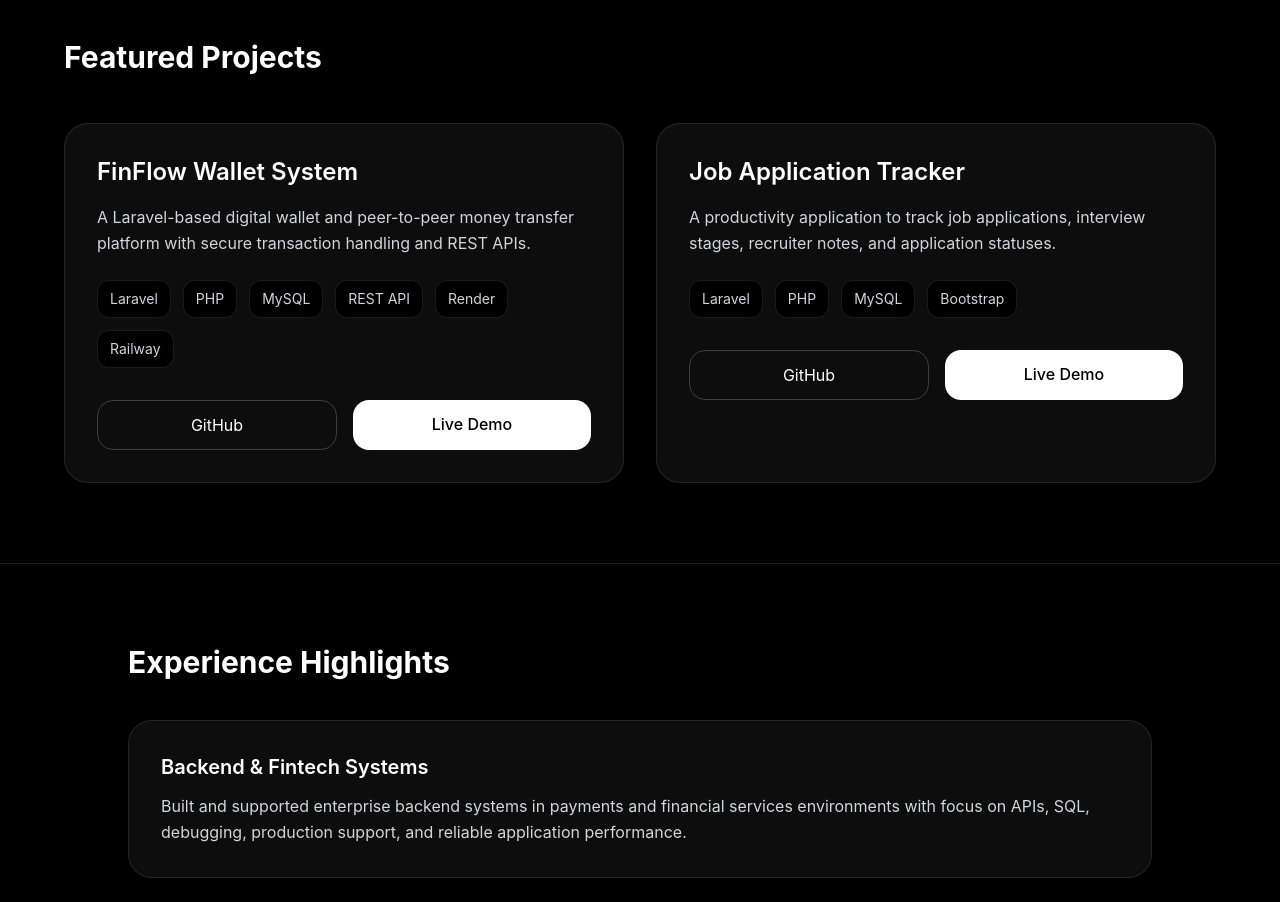
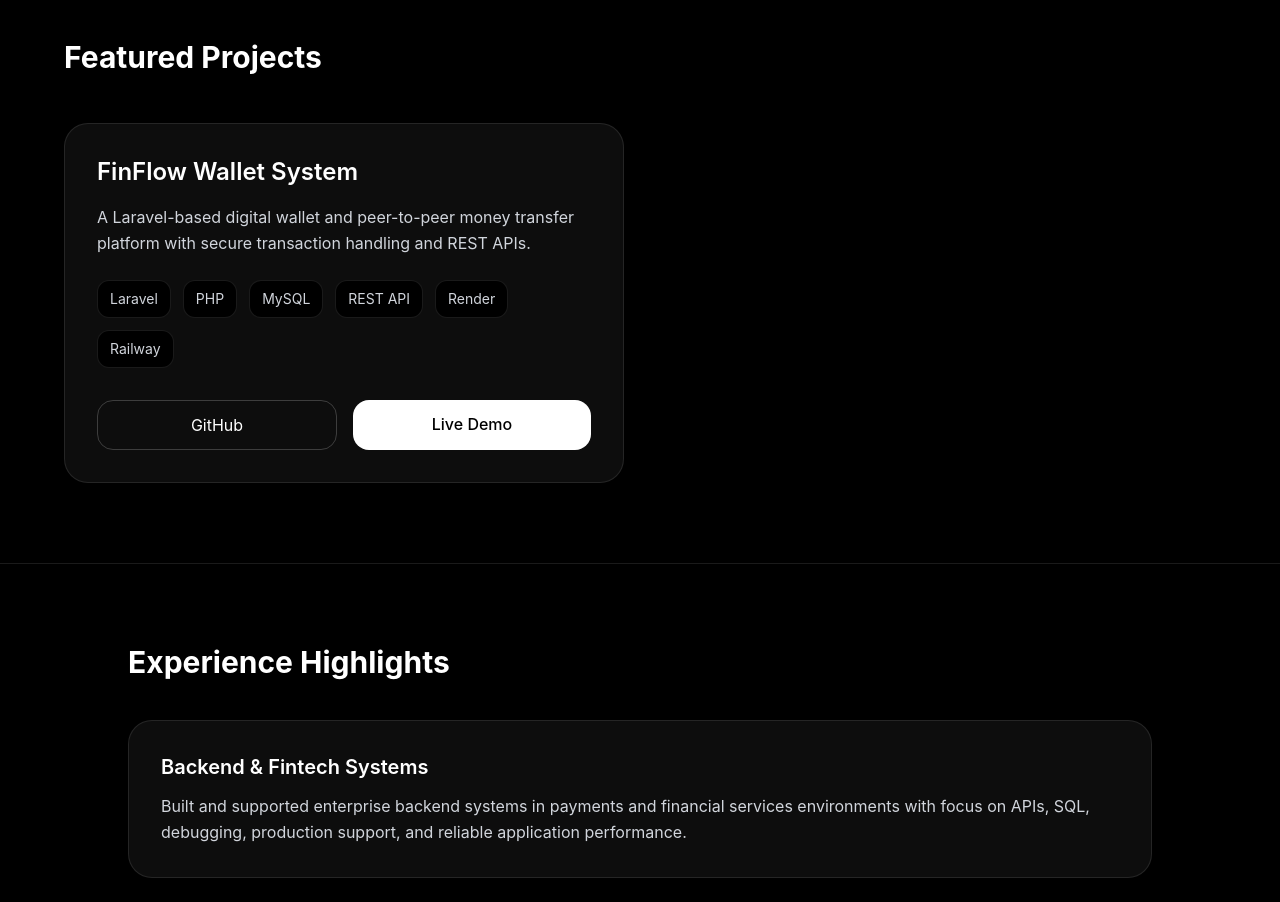
Before and after one commit to Vinamratha/portfolio, a React (Vite) app: page / in a window 1280 px wide. Shown: the part 1380-2282 px from the top of the page. Built offline with nearby package versions, Linux system fonts and the light colour scheme.

Commit message:
Updated portfolio personal info

```diff
--- a/src/App.jsx
+++ b/src/App.jsx
@@ -8,14 +8,14 @@ export default function PortfolioWebsite() {
       github: 'https://github.com/Vinamratha/finflow-wallet-system',
       demo: 'https://finflow-wallet-system.onrender.com/',
     },
-    {
+    /*{
       title: 'Job Application Tracker',
       description:
         'A productivity application to track job applications, interview stages, recruiter notes, and application statuses.',
       tech: ['Laravel', 'PHP', 'MySQL', 'Bootstrap'],
-      github: 'https://github.com/yourusername/job-tracker',
-      demo: 'https://your-demo-link.com',
-    },
+      github: 'https://github.com/Vinamratha/job-tracker',
+      demo: 'https://job-tracker.onrender.com',
+    },*/
   ];
 
   const skills = [
@@ -63,7 +63,7 @@ export default function PortfolioWebsite() {
               </a>
 
               <a
-                href="https://github.com/yourusername"
+                href="https://github.com/Vinamratha"
                 target="_blank"
                 className="border border-white/20 px-6 py-3 rounded-2xl hover:bg-white/10 transition"
               >
@@ -219,14 +219,14 @@ export default function PortfolioWebsite() {
 
           <div className="flex flex-wrap justify-center gap-4">
             <a
-              href="mailto:your@email.com"
+              href="mailto:vinamrathashettigar1@email.com"
               className="bg-white text-black px-8 py-4 rounded-2xl font-medium hover:scale-105 transition"
             >
               Contact Me
             </a>
 
             <a
-              href="https://linkedin.com/in/yourprofile"
+              href="https://linkedin.com/in/vinamrathars"
               target="_blank"
               className="border border-white/20 px-8 py-4 rounded-2xl hover:bg-white/10 transition"
             >
```
